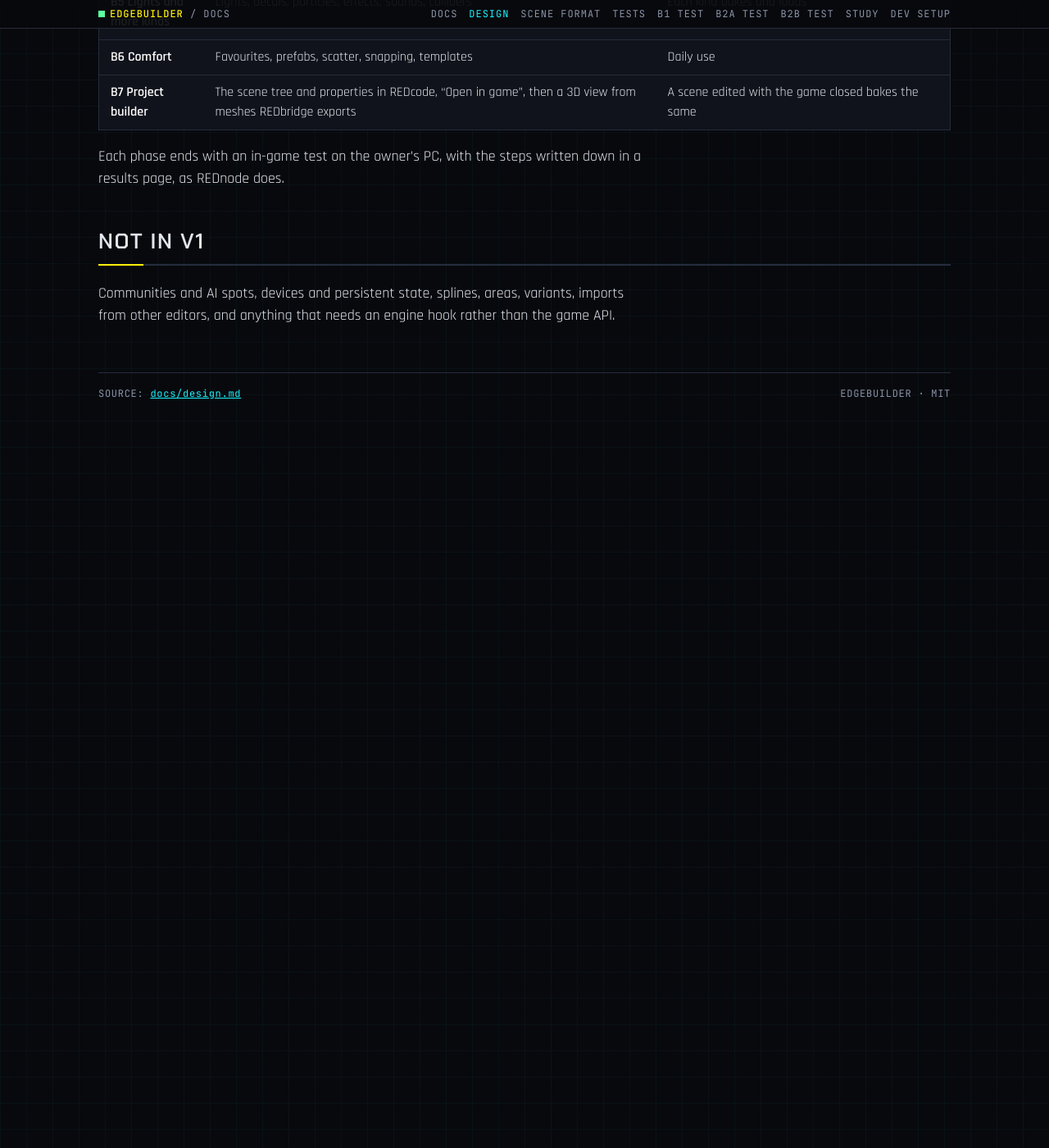
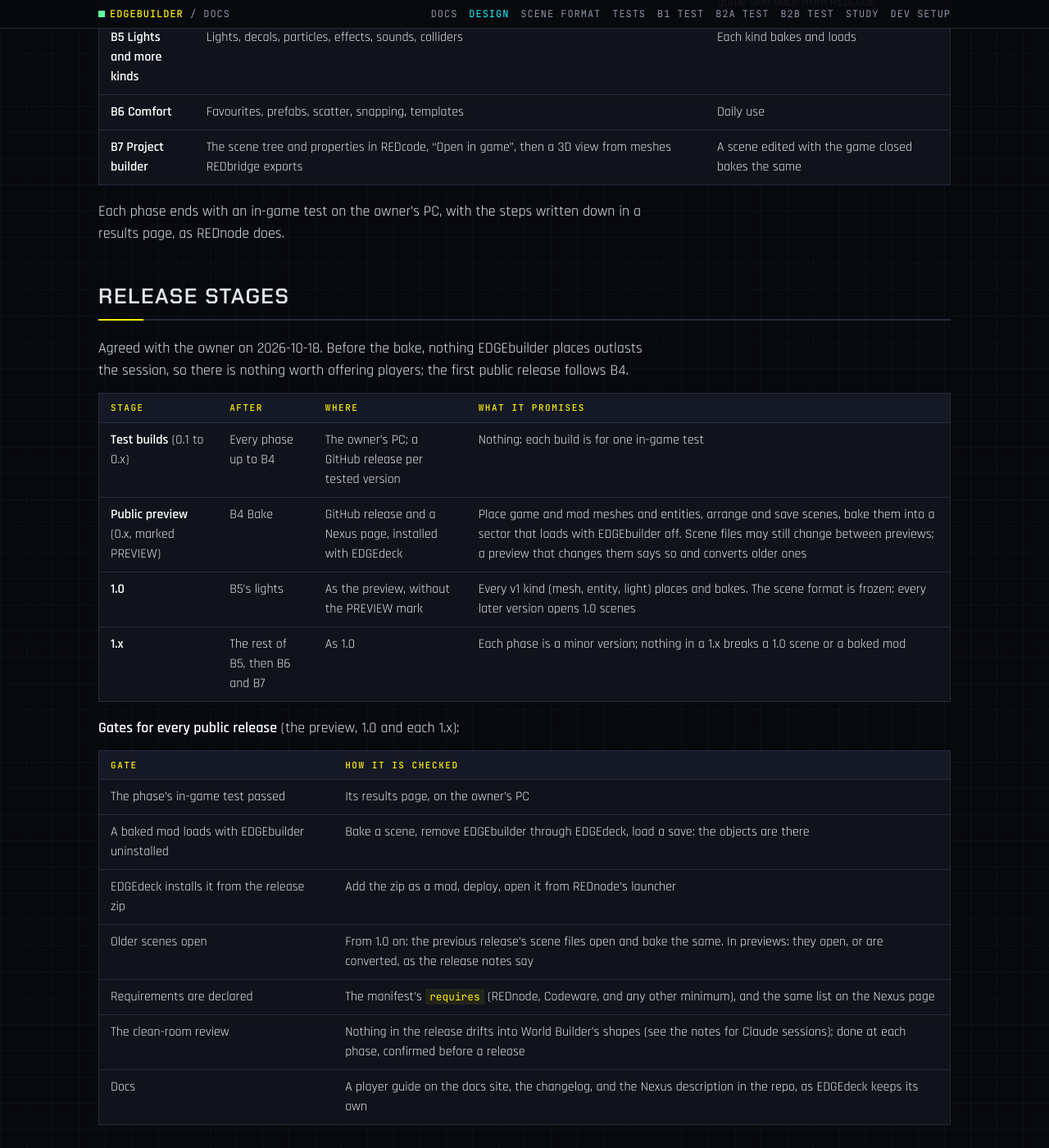
Before and after one commit to Edgemodders/EDGEbuilder, a Jekyll site: the page built from docs/design.md, in a window 1280 px wide and 1400 px high, scrolled down 10303 px. Shown: the whole window at 82% size. Built offline with Jekyll 4.4.1, drawn with Linux system fonts in a browser that asks for light colours; some of the changed text lies outside the part shown.

Commit message:
Design draft 2: B2c in the roadmap, and the release stages
Test builds to B4, a public preview after the bake, 1.0 after lights
with the scene format frozen, then 1.x; the gates for each release.

Co-Authored-By: Claude Opus 5.5 <noreply@anthropic.com>
Claude-Session: https://claude.ai/code/session_01QkNW84wQneonKhZEnY9Ci9

```diff
--- a/docs/design.md
+++ b/docs/design.md
@@ -4,7 +4,7 @@ title: Design
 
 # EDGEbuilder design
 
-Draft 1, 2026-10-13. Status: **B0, deciding.** Nothing is built yet; this page is what to build and in what order.
+Draft 2, 2026-10-18 (draft 1 2026-10-13). Status: **B0 to B2b passed in game**; the roadmap below adds B2c and the release stages.
 
 EDGEbuilder is a world builder for Cyberpunk 2077: pick an asset from the game's own files, drop it into the live game, move it into place, arrange a scene, and bake the scene into a streaming sector that loads like any other mod. It runs as a [REDnode](https://github.com/Edgemodders/REDnode) package, so the editor is a web page over the game and the logic is Node. [REDbridge](https://github.com/Edgemodders/REDbridge) supplies the asset list and does the baking, [REDcode](https://github.com/Edgemodders/REDcode) holds the project the bake lands in, and [EDGEdeck](https://github.com/Edgemodders/EDGEdeck) installs both EDGEbuilder and what it bakes.
 
@@ -218,6 +218,7 @@ For EDGEdeck: the `rednode` kind, so a zip or folder with `rednode-app.json` dep
 | **B1 Browse and drop** | The asset index from REDbridge; drop a mesh and an entity in front of the camera; select, delete | A crate spawns and despawns in game |
 | **B2a Position** | The viewport layer and Edit switch, the gizmo, picking in the world, G R S with axis locks and typed numbers, the Selected panel's numbers, drop to floor, mesh scale | A crate goes where it is put |
 | **B2b Camera** | The editor camera (split from B2 on 2026-10-13: it moves V every frame, the riskiest part), and builder mode: the game's HUD and other overlay windows hidden while Edit is on | A crate can be placed from any angle, with nothing else on screen |
+| **B2c Mod assets** | Browse also indexes mod archives (`archive\pc\mod`) and the open REDcode project's `source\archive`, marked with the mod's name; appearances from a mod's mesh; the bake names the mods a scene needs ([issue #1](https://github.com/Edgemodders/EDGEbuilder/issues/1), from EDGEfab and EDGEmat) | A custom object from EDGEfab is placed in game |
 | **B3 Arrange and save** | Groups, multi-select, duplicate, undo and redo, scene files, return to a scene | A scene survives a restart |
 | **B4 Bake** | `sector.build` in REDbridge, the bake panel, the scene file in the REDcode project, Bake from REDcode's command palette, install through EDGEdeck | A baked crate stands in Night City with EDGEbuilder off, baked once from the game and once from REDcode |
 | **B5 Lights and more kinds** | Lights, decals, particles, effects, sounds, colliders | Each kind bakes and loads |
@@ -226,6 +227,29 @@ For EDGEdeck: the `rednode` kind, so a zip or folder with `rednode-app.json` dep
 
 Each phase ends with an in-game test on the owner's PC, with the steps written down in a results page, as REDnode does.
 
+## Release stages
+
+Agreed with the owner on 2026-10-18. Before the bake, nothing EDGEbuilder places outlasts the session, so there is nothing worth offering players; the first public release follows B4.
+
+| Stage | After | Where | What it promises |
+|---|---|---|---|
+| **Test builds** (0.1 to 0.x) | Every phase up to B4 | The owner's PC; a GitHub release per tested version | Nothing: each build is for one in-game test |
+| **Public preview** (0.x, marked PREVIEW) | B4 Bake | GitHub release and a Nexus page, installed with EDGEdeck | Place game and mod meshes and entities, arrange and save scenes, bake them into a sector that loads with EDGEbuilder off. Scene files may still change between previews; a preview that changes them says so and converts older ones |
+| **1.0** | B5's lights | As the preview, without the PREVIEW mark | Every v1 kind (mesh, entity, light) places and bakes. The scene format is frozen: every later version opens 1.0 scenes |
+| **1.x** | The rest of B5, then B6 and B7 | As 1.0 | Each phase is a minor version; nothing in a 1.x breaks a 1.0 scene or a baked mod |
+
+**Gates for every public release** (the preview, 1.0 and each 1.x):
+
+| Gate | How it is checked |
+|---|---|
+| The phase's in-game test passed | Its results page, on the owner's PC |
+| A baked mod loads with EDGEbuilder uninstalled | Bake a scene, remove EDGEbuilder through EDGEdeck, load a save: the objects are there |
+| EDGEdeck installs it from the release zip | Add the zip as a mod, deploy, open it from REDnode's launcher |
+| Older scenes open | From 1.0 on: the previous release's scene files open and bake the same. In previews: they open, or are converted, as the release notes say |
+| Requirements are declared | The manifest's `requires` (REDnode, Codeware, and any other minimum), and the same list on the Nexus page |
+| The clean-room review | Nothing in the release drifts into World Builder's shapes (see the notes for Claude sessions); done at each phase, confirmed before a release |
+| Docs | A player guide on the docs site, the changelog, and the Nexus description in the repo, as EDGEdeck keeps its own |
+
 ## Not in v1
 
 Communities and AI spots, devices and persistent state, splines, areas, variants, imports from other editors, and anything that needs an engine hook rather than the game API.
```
Also changed, not shown: docs/index.md (+2 -1 lines).
